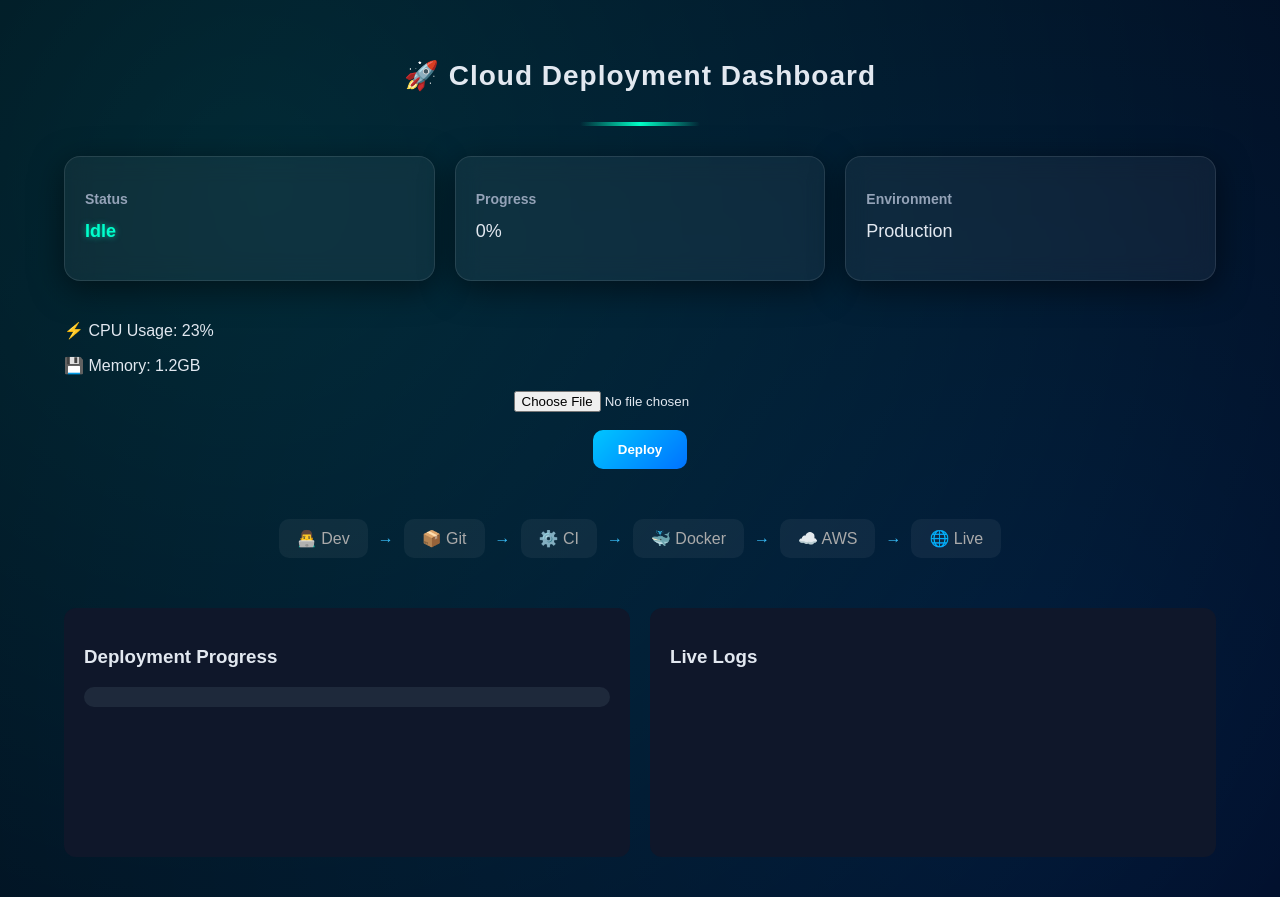
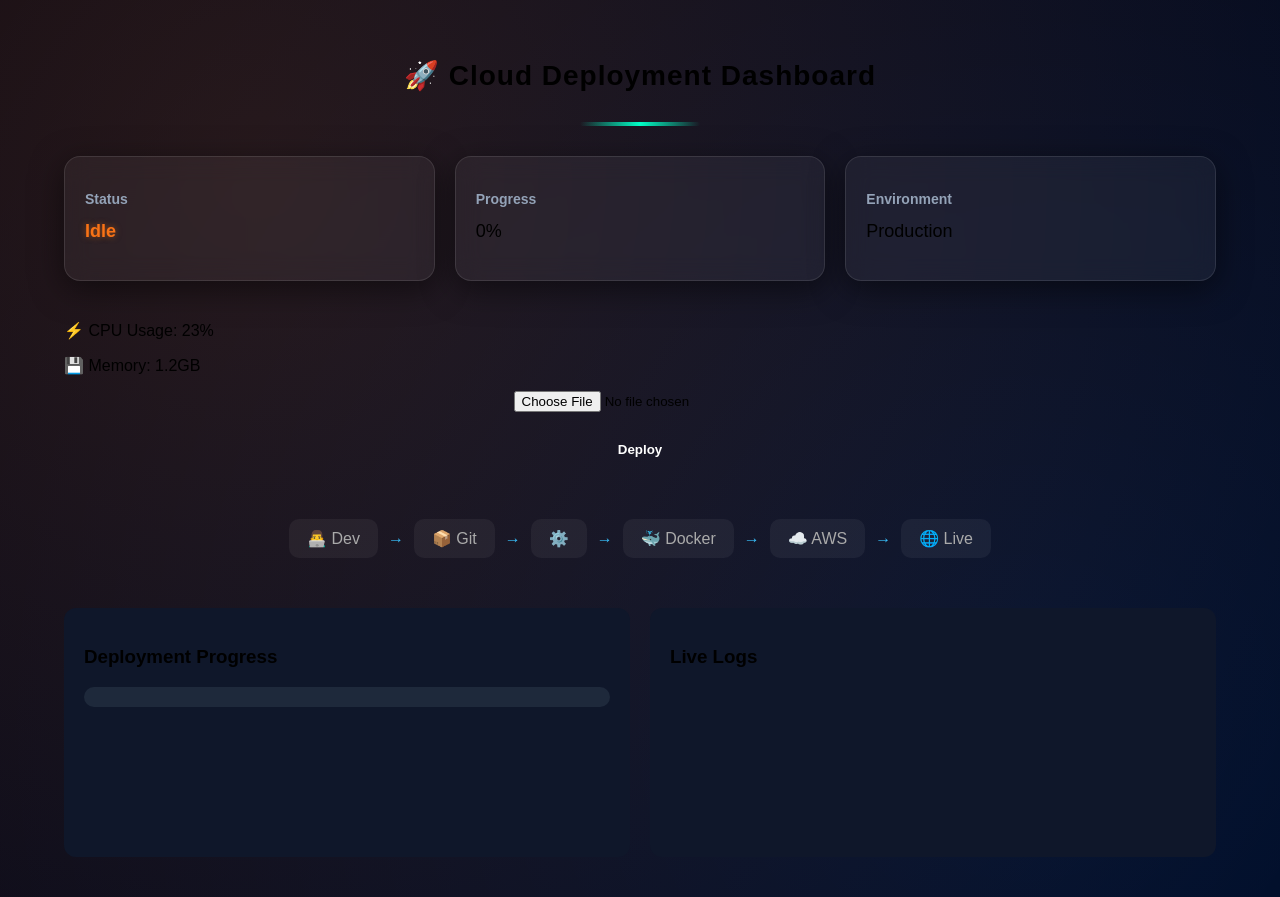
Before and after one commit to PunyaKP/cloud-deployment-system, a Flask app: page / in a window 1280 px wide. Run offline with Flask 3, Linux system fonts and the light colour scheme.

Commit message:
Auto deploy commit

```diff
--- a/templates/index.html
+++ b/templates/index.html
@@ -3,16 +3,24 @@
 <head>
     <title>Cloud Deployment</title>
     <style>
-body {
-    margin: 0;
-    font-family: 'Poppins', sans-serif;
+        :root {
+    --primary: #f97316;   /* main orange */
+    --secondary: #ea580c; /* darker orange */
+    --bg: #020617;
+    --card: #0f172a;
+    --text: #e2e8f0;
+}
+    body {
+        margin: 0;
+        font-family: 'Poppins', sans-serif;
 
-    background:
-        radial-gradient(circle at 20% 20%, #00ffcc22, transparent),
-        radial-gradient(circle at 80% 80%, #0072ff22, transparent),
-        #020617;
+         background:
+            radial-gradient(circle at 20% 20%, rgba(249,115,22,0.15), transparent),
+            radial-gradient(circle at 80% 80%, rgba(0,114,255,0.12), transparent),
+            #020617;
 
-    color: #e2e8f0;
+        min-height: 100vh;
+        overflow-x: hidden;
 }
 
 /* container */
@@ -88,7 +96,7 @@ form {
 }
 
 button {
-    background: linear-gradient(135deg, #00c6ff, #0072ff);
+    background: linear-gradient(135deg, var(--primary),varr(--secondary));
     border: none;
     padding: 12px 25px;
     border-radius: 10px;
@@ -100,7 +108,7 @@ button {
 
 button:hover {
     transform: scale(1.05);
-    box-shadow: 0 0 20px #00c6ff;
+    box-shadow: 0 0 20px rgba(249, 115, 22, 0.4);
 }
 
 /* pipeline */
@@ -183,19 +191,19 @@ button:hover {
     height: 100%;
     width: 0%;
 
-    background: linear-gradient(90deg, #00ffcc, #00c6ff);
+    background: var(--primary);
 
     transition: width 0.6s cubic-bezier(0.4, 0, 0.2, 1);
 
     #progressBar {
-    box-shadow: 0 0 8px rgba(0,255,200,0.4);
+    box-shadow: 0 0 8px rgba(249, 115, 22, 0.5);
 }
 }
 
 #statusText {
     font-weight: bold;
-    color: #00ffcc;
-    text-shadow: 0 0 6px rgba(0,255,200,0.6);
+    color: var(--primary);
+    text-shadow: 0 0 6px rgba(249, 115, 22, 0.5);
 }
 
 #statusText.active {
@@ -274,7 +282,7 @@ h1 {
         <div class="arrow">→</div>
         <div class="step" id="step2">📦 Git</div>
         <div class="arrow">→</div>
-        <div class="step" id="step3">⚙️ CI</div>
+        <div class="step" id="step3">⚙️ <CI/CD></div>
         <div class="arrow">→</div>
         <div class="step" id="step4">🐳 Docker</div>
         <div class="arrow">→</div>
```
